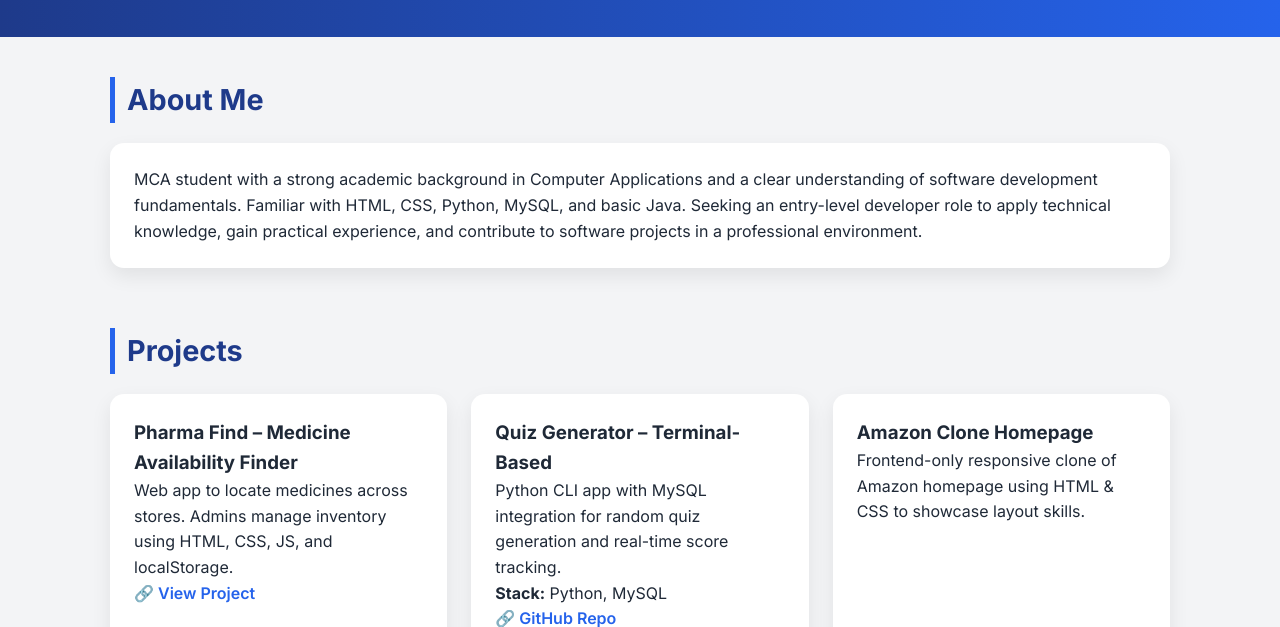
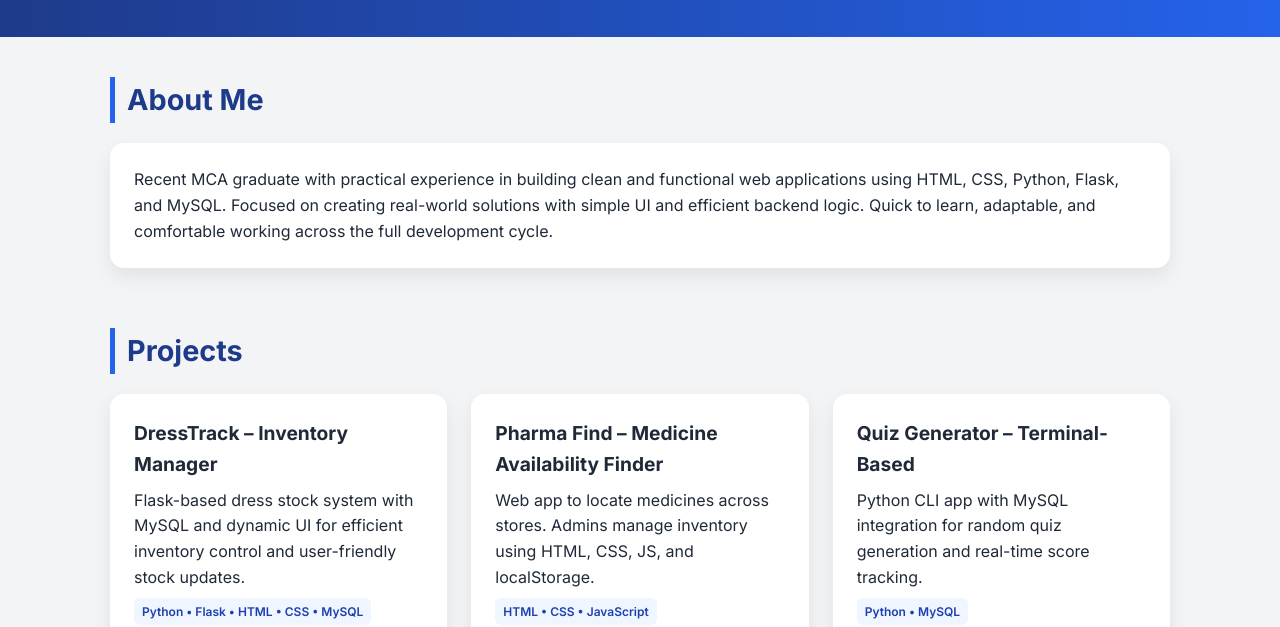
Before and after one commit to MohammedIrbaazFaisel/Portfolio, a plain HTML site: page index.html in a window 1280 px wide. Shown: the part 173-800 px from the top of the page. Drawn offline with Linux system fonts and the light colour scheme.

Commit message:
Updated portfolio with DressTrack project and improved styles

```diff
--- a/index.html
+++ b/index.html
@@ -13,6 +13,8 @@
       --text: #1f2937;
       --white: #fff;
       --card-shadow: rgba(0, 0, 0, 0.08);
+      --badge-bg: #eff6ff;
+      --badge-text: #1e40af;
     }
 
     * {
@@ -61,6 +63,11 @@
       margin-bottom: 20px;
       border-left: 5px solid var(--accent);
       padding-left: 12px;
+    }
+
+    h3 {
+      font-size: 1.2rem;
+      margin-bottom: 8px;
     }
 
     .card {
@@ -113,6 +120,17 @@
       margin-top: 60px;
     }
 
+    .badge {
+      background: var(--badge-bg);
+      color: var(--badge-text);
+      font-size: 0.75rem;
+      padding: 4px 8px;
+      border-radius: 6px;
+      display: inline-block;
+      margin-top: 8px;
+      font-weight: 600;
+    }
+
     @media (max-width: 600px) {
       header h1 {
         font-size: 2rem;
@@ -135,37 +153,47 @@
     <section>
       <h2>About Me</h2>
       <div class="card">
-        <p> MCA student with a strong academic background in Computer Applications and a clear understanding of
- software development fundamentals. Familiar with HTML, CSS, Python, MySQL, and basic Java. Seeking an
- entry-level developer role to apply technical knowledge, gain practical experience, and contribute to software
- projects in a professional environment.</p>
+        <p>Recent MCA graduate with practical experience in building clean and functional web applications using HTML, CSS,
+ Python, Flask, and MySQL. Focused on creating real-world solutions with simple UI and efficient backend logic. Quick to
+ learn, adaptable, and comfortable working across the full development cycle.</p>
       </div>
     </section>
 
     <section>
       <h2>Projects</h2>
       <div class="grid grid-2">
+
+        <div class="card">
+          <h3>DressTrack – Inventory Manager</h3>
+          <p>Flask-based dress stock system with MySQL and dynamic UI for efficient inventory control and user-friendly stock updates.</p>
+          <span class="badge">Python • Flask • HTML • CSS • MySQL</span><br><br>
+          <a href="https://github.com/MohammedIrbaazFaisel/DressTrack" target="_blank">🔗 GitHub Repo</a>
+        </div>
+
         <div class="card">
           <h3>Pharma Find – Medicine Availability Finder</h3>
           <p>Web app to locate medicines across stores. Admins manage inventory using HTML, CSS, JS, and localStorage.</p>
+          <span class="badge">HTML • CSS • JavaScript</span><br><br>
           <a href="https://mohammedirbaazfaisel.github.io/Pharma_Find/" target="_blank">🔗 View Project</a>
         </div>
 
         <div class="card">
           <h3>Quiz Generator – Terminal-Based</h3>
           <p>Python CLI app with MySQL integration for random quiz generation and real-time score tracking.</p>
-          <p><strong>Stack:</strong> Python, MySQL</p>
+          <span class="badge">Python • MySQL</span><br><br>
           <a href="https://github.com/MohammedIrbaazFaisel/Quiz_Genarator" target="_blank">🔗 GitHub Repo</a>
         </div>
 
         <div class="card">
           <h3>Amazon Clone Homepage</h3>
           <p>Frontend-only responsive clone of Amazon homepage using HTML & CSS to showcase layout skills.</p>
+          <span class="badge">HTML • CSS</span>
         </div>
 
         <div class="card">
           <h3>QR Code Generator</h3>
           <p>Python script using qrcode & Pillow libraries to generate custom QR codes for any URL.</p>
+          <span class="badge">Python • Pillow • qrcode</span>
         </div>
       </div>
     </section>
```
